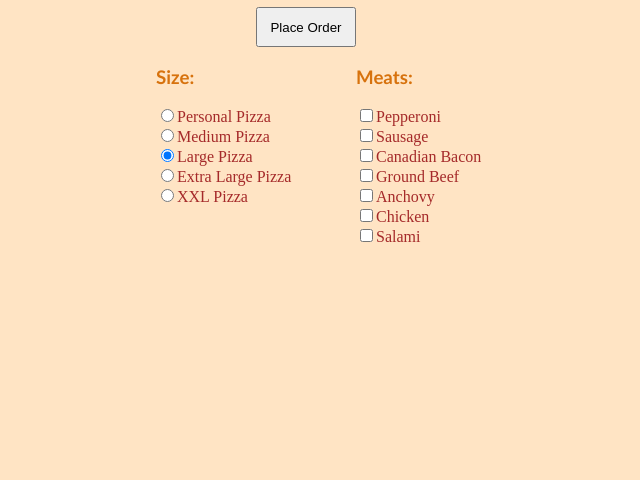
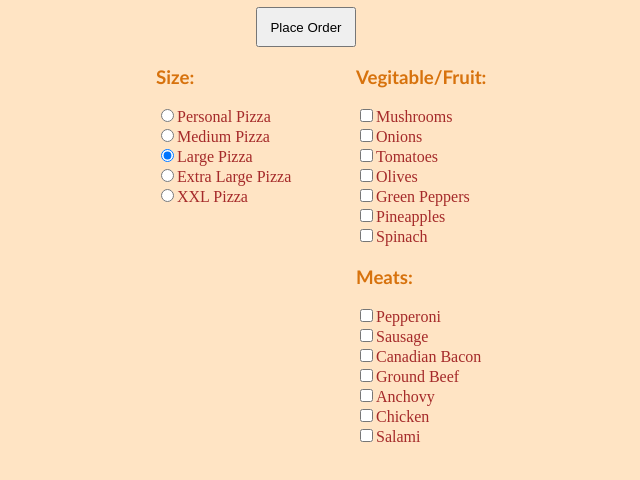
Before and after one commit to RammoyL/JavaScript-Projects, a plain HTML site: page Basic JavaScript Projects/Pizza_Project/Pizza.html in a window 1280 px wide. Shown: the part 62-542 px from the top of the page, without its empty margins (284-924 px from the left). Drawn offline with Linux system fonts and the light colour scheme.

Commit message:
Pizza Menu
Resubmitting HTML code to include vegetable category

```diff
--- a/Basic JavaScript Projects/Pizza_Project/Pizza.html
+++ b/Basic JavaScript Projects/Pizza_Project/Pizza.html
@@ -26,6 +26,23 @@
                     <input class="size" type="radio" name="Size"
                         value="XXL Pizza">XXL Pizza<br>
                 </div>
+                <div class="menu center">
+                    <h3>Vegitable/Fruit:</h3>
+                    <input class="toppings" type="checkbox" name="Topping"
+                        value="Mushrooms">Mushrooms<br>
+                    <input class="toppings" type="checkbox" name="Topping"
+                        value="Onions">Onions<br>
+                    <input class="toppings" type="checkbox" name="Topping"
+                        value="Tomatoes">Tomatoes<br>
+                    <input class="toppings" type="checkbox" name="Topping"
+                        value="Olives">Olives<br>
+                    <input class="toppings" type="checkbox" name="Topping"
+                        value="Green Peppers">Green Peppers<br>
+                    <input class="toppings" type="checkbox" name="Topping"
+                        value="Pineapples">Pineapples<br>
+                    <input class="toppings" type="checkbox" name="Topping"
+                        value="Spinach">Spinach<br>
+                </div>
                 <div class="menu right">
                     <h3>Meats:</h3>
                     <input class="toppings" type="checkbox" name="Topping"
--- a/Basic JavaScript Projects/Pizza_Project/Pizza_CSS/Pizza.css
+++ b/Basic JavaScript Projects/Pizza_Project/Pizza_CSS/Pizza.css
@@ -17,6 +17,12 @@
 }
 
 .left {
+    width: 200px;
+    height: 200px;
+    float: left;
+}
+
+.center {
     width: 200px;
     height: 200px;
     float: left;
```
Also changed, not shown: Basic JavaScript Projects/Pizza_Project/._Pizza.html (added), Basic JavaScript Projects/Pizza_Project/Pizza_CSS/._Pizza.css (added), Basic JavaScript Projects/Pizza_Project/Pizza_JavaScript/._pizza.js (added).
